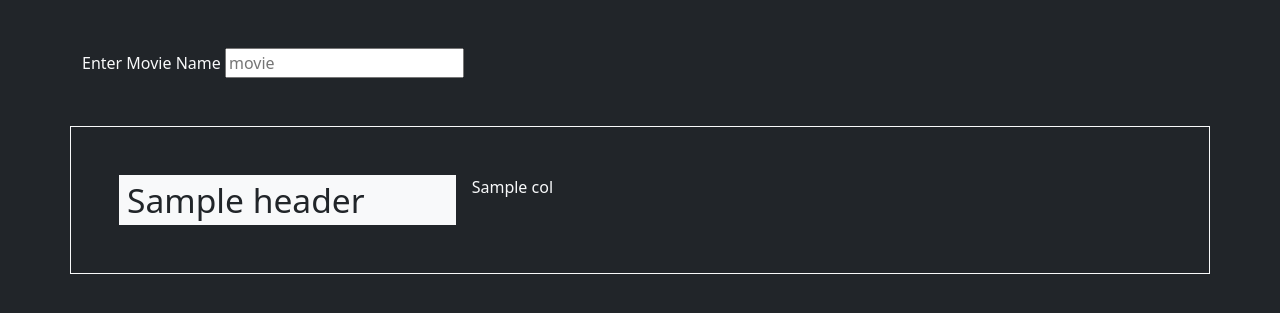
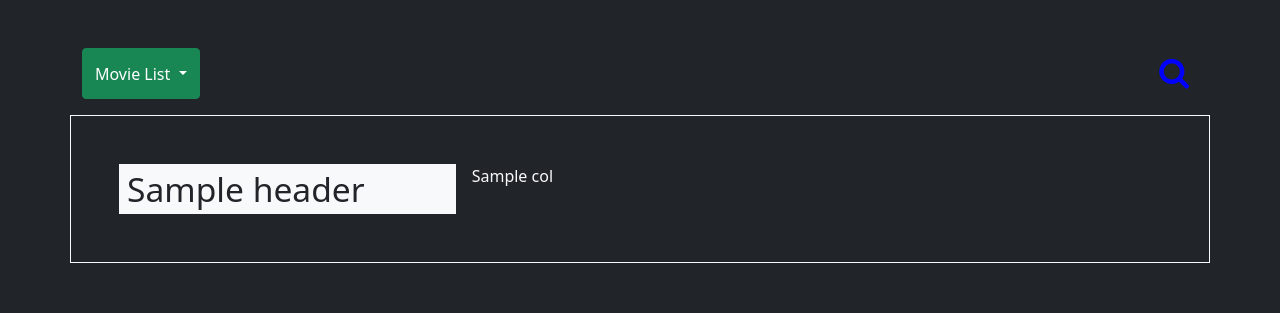
Before and after one commit to Mohit63880/movies-recomndation, a Flask app: template templates/index.html in a window 1280 px wide. Shown: the top 313 px of the page. Run offline with Flask 2, Linux system fonts and the light colour scheme; the template is opened without the code that fills it: most values are stand-ins (such as "Sample title", 1, 10 or a date in 2020); parts of the project's set-up code (start-up, migrations or seed data) failed here and were passed over.

Commit message:
Update index.html

```diff
--- a/templates/index.html
+++ b/templates/index.html
@@ -8,20 +8,68 @@
 
     <!-- Bootstrap CSS -->
     <link href="https://cdn.jsdelivr.net/npm/bootstrap@5.0.2/dist/css/bootstrap.min.css" rel="stylesheet" integrity="sha384-EVSTQN3/azprG1Anm3QDgpJLIm9Nao0Yz1ztcQTwFspd3yD65VohhpuuCOmLASjC" crossorigin="anonymous">
+    <!----------------------Font Awesome CDN -------------------------------------------->
+    <link rel="stylesheet" href="https://cdnjs.cloudflare.com/ajax/libs/font-awesome/4.7.0/css/font-awesome.min.css" integrity="sha256-eZrrJcwDc/3uDhsdt61sL2oOBY362qM3lon1gyExkL0=" crossorigin="anonymous" />
 
-    <title>Movies-Prediction</title>
+    <title>Hello, world!</title>
+    <style>
+        .search-box:hover .search-txt {
+            width: 240px;
+            height: 40px;
+            color: white;
+            border-radius: 50px;
+            background: black;
+            border: 2px solid yellow;
+            padding: 0 10px;
+        }
+
+        .search-box {
+            border-radius: 50px;
+            border: 0;
+        }
+
+        .search-btn {
+            padding: 0;
+        }
+
+        .search-txt {
+            border-radius: 50px;
+            float: left;
+            padding: 0;
+            margin: 0;
+            font-size: 16px;
+            transition: 0.4s;
+            border: 0;
+            line-height: 40px;
+            width: 0;
+            height: 0;
+        }
+    </style>
 </head>
 
 <body class="bg-dark text-light">
-    <div class='container pt-5'>
-        <form action="{{url_for('movies')}}" method="post">
-            <label for="movie" style="font-size:1rem;">
-                Enter Movie Name
-            </label>
-            <input type="text" id='movie' name='Movie_Name' placeholder="movie">
-        </form>
-        <br/>
-        <br/>
+    <div class='container pt-5' style="display: flex;">
+        <div class="btn-group me-auto mb-3">
+            <button class="btn btn-success dropdown-toggle" type="button" id="dropdownMenuClickable" data-bs-toggle="dropdown" data-bs-auto-close="false" aria-expanded="false">
+                Movie List
+            </button>
+            <ul class="dropdown-menu bg-dark font-weight-bold w-60" aria-labelledby="dropdownMenuClickable">
+                {% for i in movies_list %}
+                <li><a class="dropdown-item text-info" href="#">{{i}}</a></li>
+                <li class="text-warning">
+                    <hr class="dropdown-divider">
+                </li>
+                {% endfor %}
+            </ul>
+        </div>
+        <div class=' p-2 mb-3'>
+            <form method="post" action="{{url_for('movies')}}" class="form-inline search-box my-2 my-lg-0">
+                <input class=" search-txt " type="text" id='movie' name='Movie_Name' placeholder="Enter Movie Name" aria-label="Search">
+                <button class="btn search-btn font-weight-bold my-2 my-sm-0" type="submit">
+                    <i class="fa fa-2x fa-search" style="color:blue;"></i>
+                </button>
+            </form>
+        </div>
     </div>
     <div class="container  border border-light pull-center p-5">
         {% if key=='NO'%}
@@ -41,16 +89,8 @@
             {% endfor %} {% endfor %} {% endif %}
         </div>
     </div>
-    <!-- Optional JavaScript; choose one of the two! -->
-
-    <!-- Option 1: Bootstrap Bundle with Popper -->
     <script src="https://cdn.jsdelivr.net/npm/bootstrap@5.0.2/dist/js/bootstrap.bundle.min.js" integrity="sha384-MrcW6ZMFYlzcLA8Nl+NtUVF0sA7MsXsP1UyJoMp4YLEuNSfAP+JcXn/tWtIaxVXM" crossorigin="anonymous"></script>
 
-    <!-- Option 2: Separate Popper and Bootstrap JS -->
-    <!--
-    <script src="https://cdn.jsdelivr.net/npm/@popperjs/core@2.9.2/dist/umd/popper.min.js" integrity="sha384-IQsoLXl5PILFhosVNubq5LC7Qb9DXgDA9i+tQ8Zj3iwWAwPtgFTxbJ8NT4GN1R8p" crossorigin="anonymous"></script>
-    <script src="https://cdn.jsdelivr.net/npm/bootstrap@5.0.2/dist/js/bootstrap.min.js" integrity="sha384-cVKIPhGWiC2Al4u+LWgxfKTRIcfu0JTxR+EQDz/bgldoEyl4H0zUF0QKbrJ0EcQF" crossorigin="anonymous"></script>
-    -->
 </body>
 
 </html>
```
